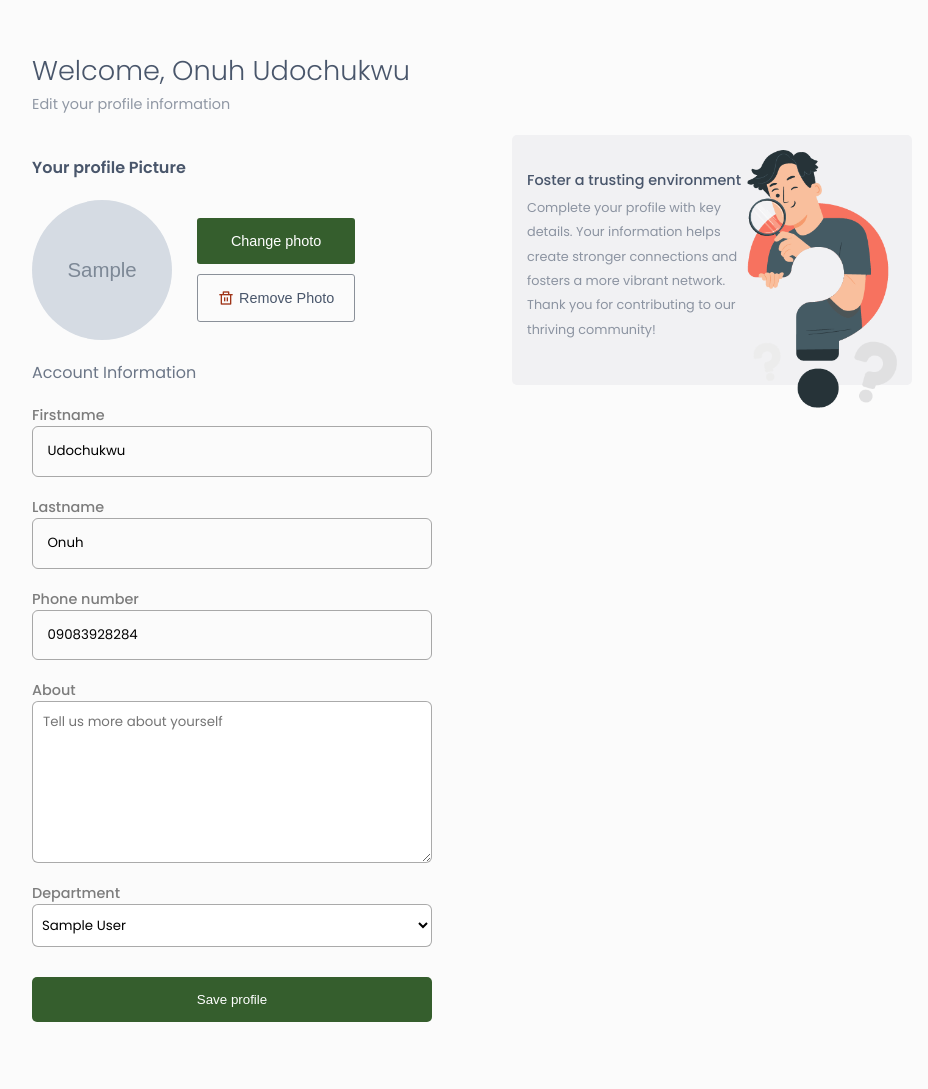
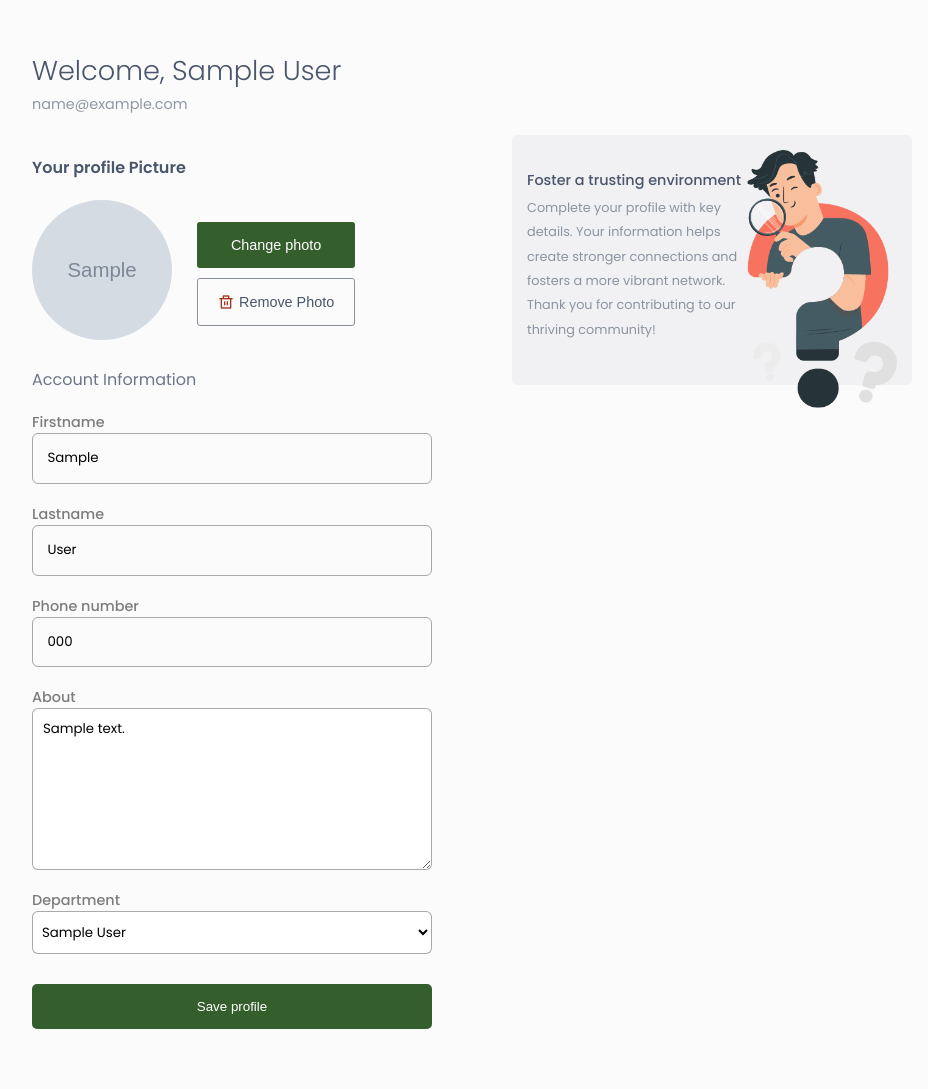
Before and after one commit to geedino07/nnrawebnet, a Django app: page /accounts/profile/edit/ in a window 1280 px wide. Shown: the whole page, without its empty margins (168-1096 px from the left). Before the commit the page ends 1022 px from the top, so only its background shows below. Run offline with Django 5.2, Linux system fonts and the light colour scheme; a user stored in the database is signed in; tables that the repository leaves empty hold one stand-in row (values such as "Sample post"); grey boxes marked "Sample" are stand-in pictures.

Commit message:
fully support edit profile

```diff
--- a/nnra_circle/accounts/views.py
+++ b/nnra_circle/accounts/views.py
@@ -4,7 +4,7 @@ from .forms import UserRegistrationForm, LoginForm, OtpForm
 from django.contrib.auth.models import User
 from .utils import generate_send_otp_code
 from .models import Otpcode, Profile, Office
-from django.http import JsonResponse
+from django.http import JsonResponse, HttpResponse
 from django.contrib.auth import authenticate, login, logout
 from .serializers import ProfileSerializer
 from django.db.models import Q
@@ -98,17 +98,86 @@ def list_items(request):
 
 @login_required
 def edit_profile(request):
-    offices = Office.objects.all()
-    user = request.user
-    try:
-        profile = Profile.objects.prefetch_related('user', 'office').get(user=user)
-    except Profile.DoesNotExist:
-        profile = None
+    if request.method == 'POST':
+        try:
+           profile = Profile.objects.prefetch_related('office').get(user=request.user)
+           user = User.objects.get(id=request.user.id)
+        except Profile.DoesNotExist:
+           return JsonResponse({
+               'message': 'Profile not found',
+               'status': 404,
+               'data': {}
+           }, status=404)
+        except User.DoesNotExist:
+            return JsonResponse({
+               'message': 'user not found',
+               'status': 404,
+               'data': {}
+           }, status=404)
 
-    return render(request, 'accounts/editprofile.html', {
-        'offices': offices,
-        'profile': profile
-    })
+        firstname= request.POST.get('firstname')
+        lastname = request.POST.get('lastname')
+        department = request.POST.get('department')
+        about = request.POST.get('about')
+        phone = request.POST.get('phone')
+        if firstname == '' or lastname == '':#ensure that user has provided a first ane last name
+           return JsonResponse({
+               'message': 'Firstname and Lastname cannot be left blank, please provide a value',
+               'status': 400,
+               'data': {}
+           }, status=400)
+
+        if len(phone) >11:
+            return JsonResponse({
+               'message': 'Phone number cannot be greater than 11 digits',
+               'status': 400,
+               'data': {}
+           }, status=400)
+
+        if user.first_name != firstname:
+            user.first_name = firstname
+
+        if user.last_name != lastname:
+            user.last_name = lastname
+
+        if profile.about != about:
+            profile.about = about
+
+        if profile.phone != phone:
+            profile.phone = phone
+
+        if profile.office.id != department:
+            try:
+                office = Office.objects.get(id=department)
+            except Office.DoesNotExist:
+                return JsonResponse({
+                    'message': 'Invalid department',
+                    'status': 400,
+                    'data': {}
+                }, status=400)
+
+            profile.office = office
+
+        user.save()
+        profile.save()
+        return JsonResponse({
+           'message': 'Profile Updated successfully',
+           'status': 200,
+           'data': {}
+       }, status=200)
+
+    elif request.method == 'GET':
+        offices = Office.objects.all()
+        user = request.user
+        try:
+            profile = Profile.objects.prefetch_related('user', 'office').get(user=user)
+        except Profile.DoesNotExist:
+            profile = None
+
+        return render(request, 'accounts/editprofile.html', {
+            'offices': offices,
+            'profile': profile
+        })
 
 @login_required
 def update_user_profile_photo(request, action):
--- a/nnra_circle/circle/templates/accounts/editprofile.html
+++ b/nnra_circle/circle/templates/accounts/editprofile.html
@@ -16,15 +16,19 @@
 <body>
     <section class="edit-profile-section">
         <div class="top">
-            <p class="txt-welcome">Welcome, Onuh Udochukwu</p>
-            <p class="txt-edit">Edit your profile information</p>
+            <p class="txt-welcome">Welcome, {{profile.user.get_full_name}}</p>
+            <!-- <p class="txt-edit">Edit your profile information</p> -->
+            <p class="txt-edit">{{profile.user.email}}</p>
+
         </div>
         <div class="bottom">
-            <form class="b-left" method="post">
+            <form class="b-left" method="post" id="edit-profile-form">
                 {% csrf_token %}
                 <p class="pic-intro">Your profile Picture</p>
                 <div class="edit-picture-container">
-                    <img src="{{profile.profileImg.url}}" alt="" class="profile-img">
+                    <a href="{{profile.profileImg.url}}" target="_blank">
+                        <img src="{{profile.profileImg.url}}" alt="" class="profile-img">
+                    </a>
                     <input type="file" name="new-photo" id="file-new-photo" style="display: none;" accept=".png, .jpg, .jpeg">
 
                     <div class="right-con">
@@ -39,28 +43,30 @@
                     <p class="ac-heading">Account Information</p>
 
                     <label for="firstname">Firstname</label>
-                    <input type="text" name="firstname" value="Udochukwu" class="text-input width-controller">
+                    <input type="text" name="firstname" value="{{profile.user.first_name}}" class="text-input width-controller" >
 
 
                     <label for="lastname">Lastname</label>
-                    <input type="text" name="lastname" value="Onuh" class="text-input width-controller">
+                    <input type="text" name="lastname" value="{{profile.user.last_name}}" class="text-input width-controller">
 
 
                     <label for="phone">Phone number</label>
-                    <input type="text" name="phone" value="09083928284" class="text-input width-controller">
+                    <input type="text" name="phone" value="{% if profile.phone %}{{profile.phone}}{% endif %}" class="text-input width-controller">
 
 
                     <label for="about">About</label>
-                    <textarea name="about" id="" cols="30" rows="7" class="text-input width-controller" placeholder="Tell us more about yourself"></textarea>
+                    <textarea name="about" id="" cols="30" rows="7"  class="text-input width-controller">{% if profile.about %}{{profile.about}}{% endif %}</textarea>
 
                     <label for="department">Department</label>
                     <select name="department" id="input-select" class="dept-select width-controller text-input">
                         {% for office in offices %}
-                        <option value="{{office.id}}">{{office.office_name}}</option>
+                        <option value="{{office.id}}" {% if office.id == profile.office.id %} selected {% endif %}>{{office.office_name}}</option>
                         {% endfor %}
                     </select>
 
-                    <button class="toggler-btn width-controller" type="submit">Save profile</button>
+                    <button class="toggler-btn width-controller btn-submit" type="submit">
+                        <img src="{% static 'img/spinner.gif' %}" alt="">
+                        Save profile</button>
                 </div>
             </form>
 
--- a/nnra_circle/nnra_circle/settings.py
+++ b/nnra_circle/nnra_circle/settings.py
@@ -26,7 +26,7 @@ load_dotenv()
 SECRET_KEY = 'django-insecure-8gy%-bc__6#t@q(ad^m-!mr3danz!80@j#0nt=&qqvb=2e#%(4'
 
 # SECURITY WARNING: don't run with debug turned on in production!
-DEBUG = False
+DEBUG = True
 
 
 ALLOWED_HOSTS = ['*']
--- a/nnra_circle/static/js/components.js
+++ b/nnra_circle/static/js/components.js
@@ -116,6 +116,7 @@ function showToast({
     toastDiv.innerHTML = toastContent;
     document.body.appendChild(toastDiv);
 
+
     document.getElementById(`remove-${toastDiv.id}`).onclick = function () {
       removeToast(toastDiv.id);
     };
--- a/nnra_circle/static/style/css/auth_style.css
+++ b/nnra_circle/static/style/css/auth_style.css
@@ -673,7 +673,7 @@ footer .copyright-message p {
 }
 .container .form-holder .login-option p {
   margin-top: 10px;
-}/*# sourceMappingURL=auth_style.css.map */ng-left: 23px;
+}/*# sourceMappingURL=auth_style.css.map */left: 23px;
   max-width: 350px;
   text-align: start;
 }
--- a/nnra_circle/static/style/css/profile.css
+++ b/nnra_circle/static/style/css/profile.css
@@ -411,7 +411,7 @@ form input[type=submit] {
 
 .toast {
   background-color: white;
-  position: absolute;
+  position: fixed;
   top: 0;
   right: 0;
   width: 80%;
--- a/nnra_circle/static/style/scss/_base.scss
+++ b/nnra_circle/static/style/scss/_base.scss
@@ -424,7 +424,7 @@ form {
 
 .toast {
   background-color: white;
-  position: absolute;
+  position: fixed;
   top: 0;
   right: 0;
   width: 80%;
```
Also changed, not shown: nnra_circle/static/js/editprofile.js (+31 -3 lines), 2 other files.
